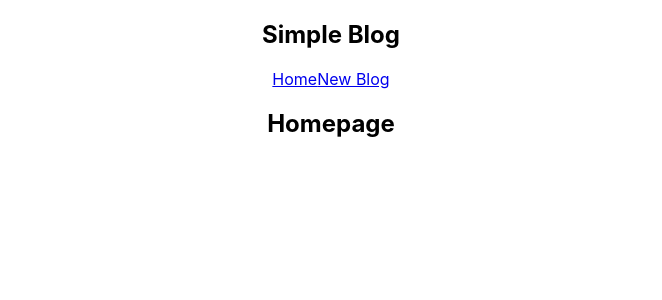
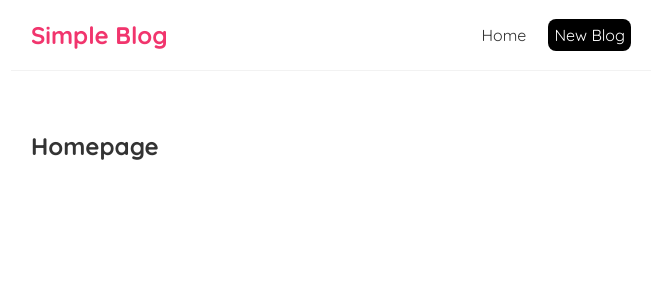
Before and after one commit to uzair004/simple-react-blog, a React (Create React App) app: page / in a window 1280 px wide. Shown: the top 300 px of the page, without its empty margins (309-971 px from the left). Built offline with nearby package versions, Linux system fonts and the light colour scheme.

Commit message:
Added external & inline styles

```diff
--- a/src/App.css
+++ /dev/null
@@ -1,38 +0,0 @@
-.App {
-  text-align: center;
-}
-
-.App-logo {
-  height: 40vmin;
-  pointer-events: none;
-}
-
-@media (prefers-reduced-motion: no-preference) {
-  .App-logo {
-    animation: App-logo-spin infinite 20s linear;
-  }
-}
-
-.App-header {
-  background-color: #282c34;
-  min-height: 100vh;
-  display: flex;
-  flex-direction: column;
-  align-items: center;
-  justify-content: center;
-  font-size: calc(10px + 2vmin);
-  color: white;
-}
-
-.App-link {
-  color: #61dafb;
-}
-
-@keyframes App-logo-spin {
-  from {
-    transform: rotate(0deg);
-  }
-  to {
-    transform: rotate(360deg);
-  }
-}
--- a/src/App.js
+++ b/src/App.js
@@ -1,5 +1,3 @@
-import "./App.css";
-
 import Navbar from "./Navbar";
 import Home from "./Home";
 
--- a/src/Navbar.js
+++ b/src/Navbar.js
@@ -4,7 +4,16 @@
       <h1>Simple Blog</h1>
       <div className="links">
         <a href="/">Home</a>
-        <a href="/create">New Blog</a>
+        <a
+          href="/create"
+          style={{
+            color: "White",
+            backgroundColor: "black",
+            borderRadius: "8px",
+          }}
+        >
+          New Blog
+        </a>
       </div>
     </nav>
   );
--- a/src/index.css
+++ b/src/index.css
@@ -1,13 +1,35 @@
-body {
+@import url('https://fonts.googleapis.com/css2?family=Quicksand:wght@300;400;500;600;700&display=swap');
+
+/* base styles */
+* {
   margin: 0;
-  font-family: -apple-system, BlinkMacSystemFont, 'Segoe UI', 'Roboto', 'Oxygen',
-    'Ubuntu', 'Cantarell', 'Fira Sans', 'Droid Sans', 'Helvetica Neue',
-    sans-serif;
-  -webkit-font-smoothing: antialiased;
-  -moz-osx-font-smoothing: grayscale;
+  font-family: "Quicksand";
+  color: #333;
 }
-
-code {
-  font-family: source-code-pro, Menlo, Monaco, Consolas, 'Courier New',
-    monospace;
+.navbar {
+  padding: 20px;
+  display: flex;
+  align-items: center;
+  max-width: 600px;
+  margin: 0 auto;
+  border-bottom: 1px solid #f2f2f2;
 }
+.navbar h1 {
+  color: #f1356d;
+}
+.navbar .links {
+  margin-left: auto;
+}
+.navbar a {
+  margin-left: 16px;
+  text-decoration: none;
+  padding: 6px;
+}
+.navbar a:hover {
+  color: #f1356d;
+}
+.content {
+  max-width: 600px;
+  margin: 40px auto;
+  padding: 20px;
+}
```
